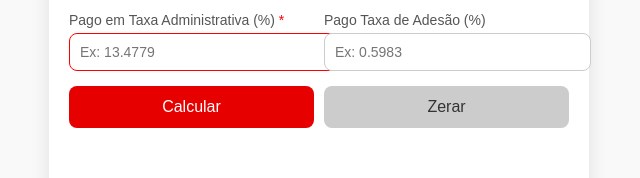
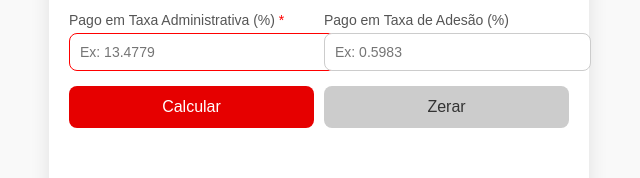
Before and after one commit to FabioRagnarDEV/verificarSaldoDevedor, a plain HTML site: page index.html in a window 1280 px wide. Shown: the part 541-719 px from the top of the page, 321-961 px from the left. Drawn offline with Linux system fonts and the light colour scheme.

Commit message:
Modificado a linha 59 do index

```diff
--- a/index.html
+++ b/index.html
@@ -56,7 +56,7 @@
                     <input type="number" id="pagoTaxaAdministrativa" placeholder="Ex: 13.4779" required>
                 </div>
                 <div class="input-group">
-                    <label>Pago Taxa de Adesão (%)</label>
+                    <label>Pago em Taxa de Adesão (%)</label>
                     <input type="number" id="pagoTaxaAdesao" placeholder="Ex: 0.5983">
                 </div>
             </div>
```
